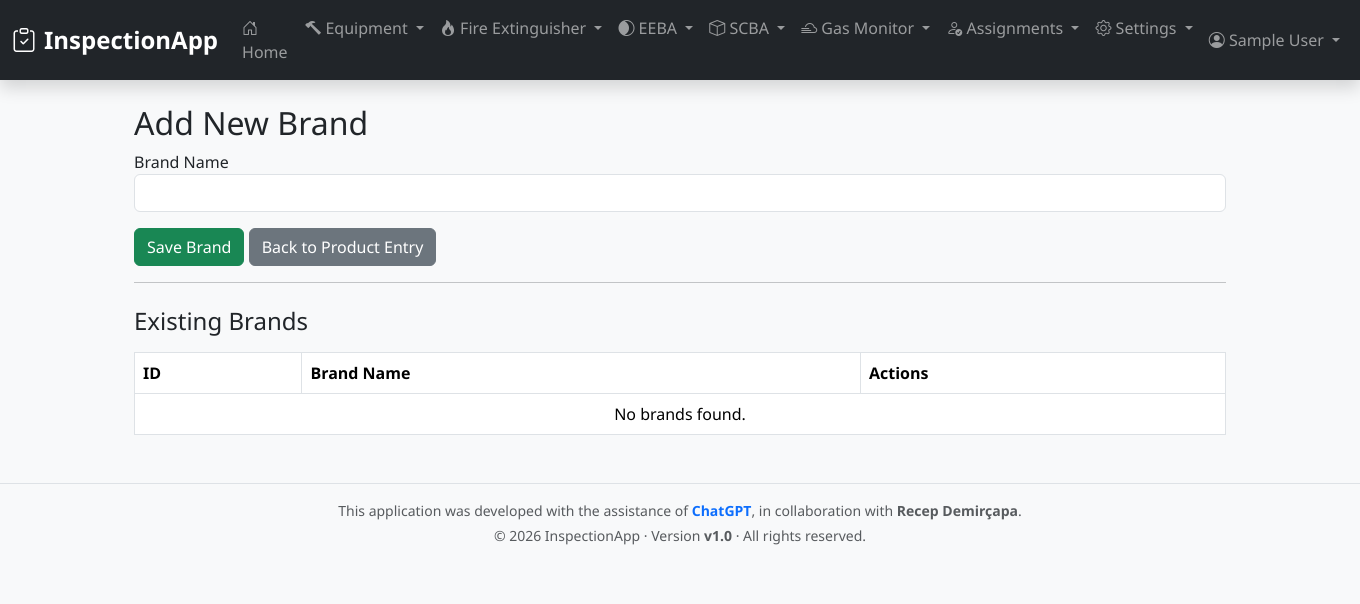
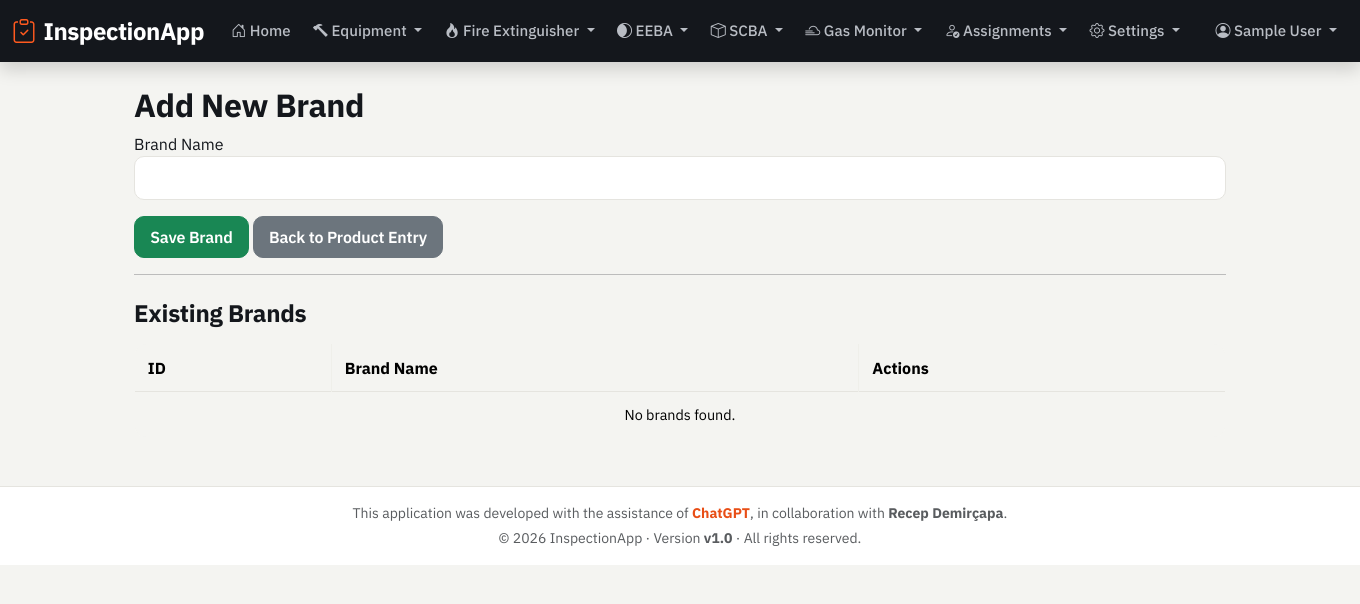
Before and after one commit to rdemircapa/InspectionApp, a Flask app: page /add-brand in a window 1360 px wide. Shown: the top 604 px of the page. Run offline with Flask 3, Linux system fonts and the light colour scheme; the visitor is signed in with stand-in values (Sample User, id 1); data that the repository does not hold is empty; some libraries are stand-ins or nearby versions.

Commit message:
Refactor base.html to use external theme stylesheet
Removed custom styles and added theme stylesheet link.
Design update by Claude

```diff
--- a/templates/base.html
+++ b/templates/base.html
@@ -20,25 +20,8 @@
     <link href="https://cdn.datatables.net/1.13.6/css/dataTables.bootstrap5.min.css" rel="stylesheet">
     <link href="https://cdn.datatables.net/fixedheader/3.4.0/css/fixedHeader.bootstrap5.min.css" rel="stylesheet">
 
-
-
-
-
-
-  <style>
-    body {
-      font-family: 'Segoe UI', sans-serif;
-      background-color: #f8f9fa;
-      padding-top: 0px; /* sticky navbar için içerik aşağıdan başlasın */
-      margin: 0;
-    }
-    .navbar-brand {
-      font-weight: 600;
-    }
-    .dropdown-menu a:hover {
-      background-color: #e9ecef;
-    }
-  </style>
+    <!-- Field-grade theme (must load AFTER Bootstrap) -->
+    <link href="{{ url_for('static', filename='css/theme.css') }}" rel="stylesheet">
 </head>
 
 <body>
```
